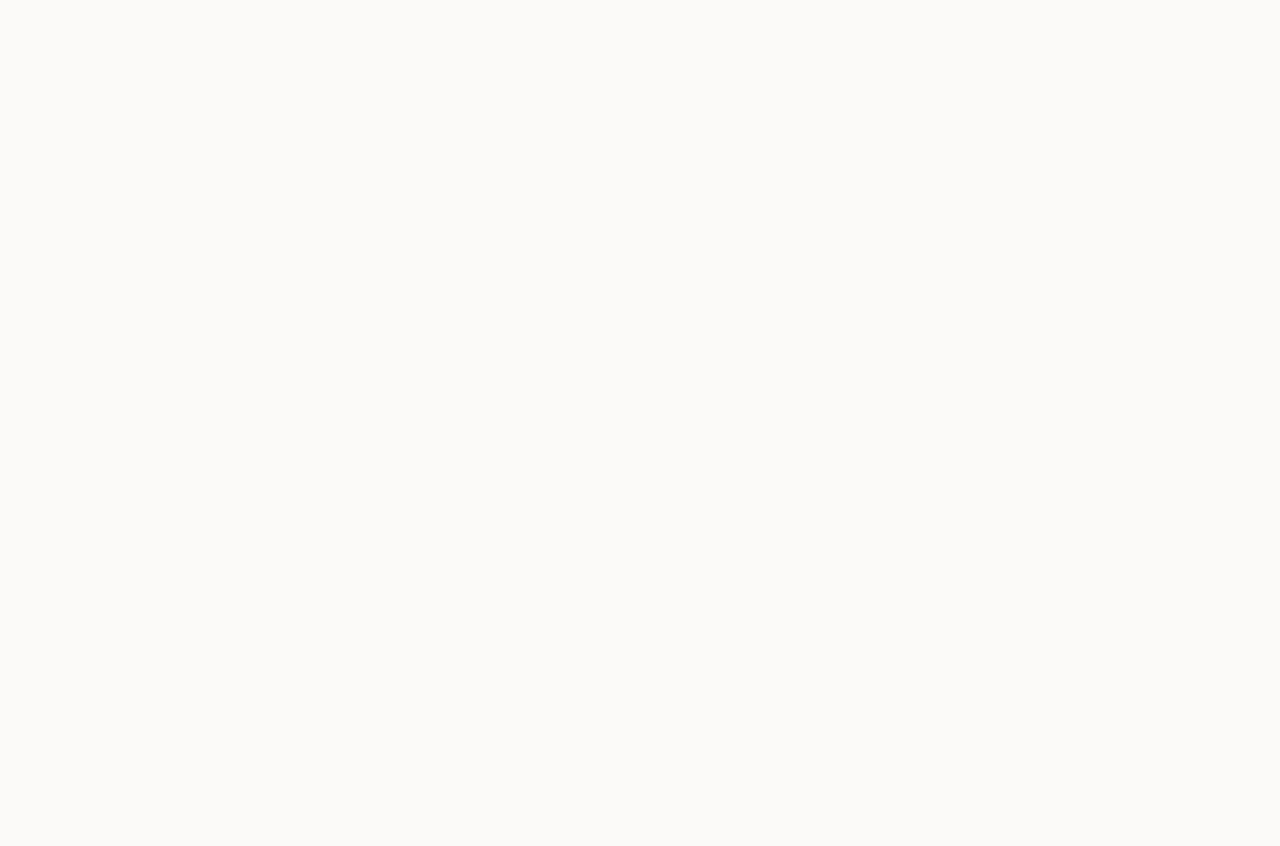
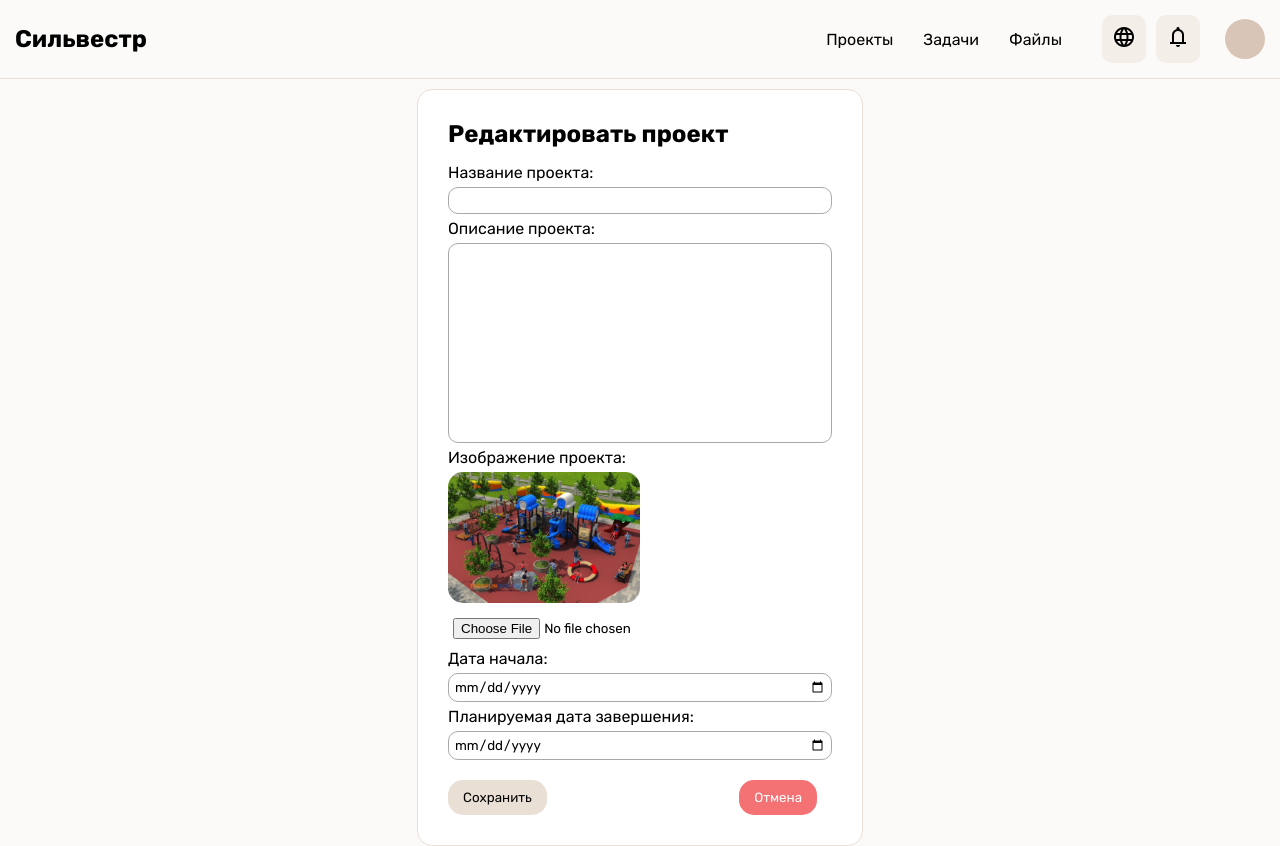
Before and after one commit to ThomasRayDev/dstu_project, a React (Create React App) app in the folder frontend/: page /edit/1 in a window 1280 px wide. Before the commit this address had no page. Before the commit the page ends 800 px from the top, so only its background shows below. Built offline with nearby package versions, Linux system fonts and the light colour scheme.

Commit message:
feat: edit page

```diff
--- a/frontend/src/App.jsx
+++ b/frontend/src/App.jsx
@@ -33,7 +33,7 @@ function App() {
               </ProtectedRoute>
             }
           />
-          <Route path="/dev" element={<EditProject />} />
+          <Route path="/edit/:project_id" element={<EditProject />} />
         </Routes>
       </BrowserRouter>
     </Provider>
--- a/frontend/src/pages/EditProject.jsx
+++ b/frontend/src/pages/EditProject.jsx
@@ -1,11 +1,80 @@
 import React from 'react';
+import axios from '../utils/axios';
+
+import { useParams, useNavigate } from 'react-router-dom';
 
 import Header from '../components/Header';
 
 const EditProject = () => {
+  const params = useParams();
+  const navigate = useNavigate();
+
+  const isNew = params.project_id == 'new' ? true : false;
+
+  const [name, setName] = React.useState('');
+  const [description, setDescription] = React.useState('');
+  const [startDate, setStartDate] = React.useState('');
+  const [deadline, setDeadline] = React.useState('');
+
+  const handleClickSave = async (e) => {
+    e.preventDefault();
+    try {
+      const res = await axios.post('/projects/', {
+        name,
+        description,
+        deadline,
+      });
+      // navigate(`/project/${res.data.id}`);
+      navigate('/');
+    } catch (error) {
+      console.log(error);
+    }
+  };
+
   return (
     <>
       <Header />
+      <div className="container">
+        <div className="wrapper axax">
+          {isNew ? <h2>Создать проект</h2> : <h2>Редактировать проект</h2>}
+          <form className="edit-form">
+            <label htmlFor="project_title">Название проекта: </label>
+            <input
+              type="text"
+              id="project_title"
+              value={name}
+              onChange={(e) => setName(e.target.value)}
+            />
+            <label htmlFor="project_description">Описание проекта:</label>
+            <textarea
+              id="project_description"
+              spellCheck="false"
+              value={description}
+              onChange={(e) => setDescription(e.target.value)}></textarea>
+            <label htmlFor="project_image">Изображение проекта:</label>
+            <img src="/img/example.jpg" alt="Превью" />
+            <input type="file" id="project_image" style={{ border: 'none' }} />
+            <label htmlFor="project_start">Дата начала:</label>
+            <input
+              type="date"
+              id="project_start"
+              value={startDate}
+              onChange={(e) => setStartDate(e.target.value)}
+            />
+            <label htmlFor="project_deadline">Планируемая дата завершения:</label>
+            <input
+              type="date"
+              id="project_deadline"
+              value={deadline}
+              onChange={(e) => setDeadline(e.target.value)}
+            />
+            <div className="edit-buttons">
+              <button onClick={handleClickSave}>Сохранить</button>
+              <button className="delete">Отмена</button>
+            </div>
+          </form>
+        </div>
+      </div>
     </>
   );
 };
--- a/frontend/src/pages/Home.jsx
+++ b/frontend/src/pages/Home.jsx
@@ -52,7 +52,7 @@ const Home = () => {
           <div className="title">
             <h1>Все проекты</h1>
             {user.role === 'admin' ? (
-              <div className="button">
+              <div className="button" onClick={() => navigate('/edit/new')}>
                 <span className="material-symbols-outlined">add</span>
               </div>
             ) : (
--- a/frontend/src/pages/Project.jsx
+++ b/frontend/src/pages/Project.jsx
@@ -27,14 +27,14 @@ const Project = () => {
             <h2>{projectData.name}</h2>
             <div className="description">{projectData.description}</div>
             <div className="project-actions">
-              <div className="project-action">
+              <button>
                 <span className="material-symbols-outlined">edit</span>
                 Редактировать
-              </div>
-              <div className="project-action delete">
+              </button>
+              <button className="delete">
                 <span className="material-symbols-outlined">delete</span>
                 Удалить
-              </div>
+              </button>
             </div>
           </div>
         </div>
--- a/frontend/src/scss/app.scss
+++ b/frontend/src/scss/app.scss
@@ -15,10 +15,30 @@ body {
 input {
   padding: 5px;
   margin-top: 5px;
+  border-radius: 10px;
+  border: 1px solid #aaaaaa;
+}
+
+textarea {
+  padding: 5px;
+  border-radius: 10px;
+  border: 1px solid #aaaaaa;
 }
 
 button {
   padding: 5px;
+
+  border: none;
+  background-color: #e9dfd5;
+  border-radius: 15px;
+  padding: 10px 15px;
+  display: flex;
+  align-items: center;
+  margin-right: 15px;
+
+  span {
+    margin-right: 5px;
+  }
 }
 
 li {
--- a/frontend/src/scss/pages/_edit.scss
+++ b/frontend/src/scss/pages/_edit.scss
@@ -0,0 +1,37 @@
+.edit-form {
+  width: 30vw;
+  margin-top: 15px;
+  display: flex;
+  flex-direction: column;
+
+  img {
+    border-radius: 15px;
+    margin: 5px 0;
+    width: 50%;
+    height: 50%;
+  }
+
+  textarea {
+    resize: none;
+    height: 200px;
+  }
+
+  textarea,
+  input {
+    margin: 5px 0;
+  }
+
+  .edit-buttons {
+    margin-top: 15px;
+    display: flex;
+    justify-content: space-between;
+  }
+}
+
+.axax {
+  background-color: white;
+  border: 1px solid #e9dfd5;
+  padding: 30px;
+  margin-top: 10px;
+  border-radius: 15px;
+}
--- a/frontend/src/scss/pages/_home.scss
+++ b/frontend/src/scss/pages/_home.scss
@@ -11,6 +11,7 @@
     background-color: #f3eee8;
     padding: 5px;
     border-radius: 10px;
+    cursor: pointer;
   }
 }
 
--- a/frontend/src/scss/pages/_login.scss
+++ b/frontend/src/scss/pages/_login.scss
@@ -13,6 +13,7 @@
   &__row {
     display: flex;
     flex-direction: column;
+    width: 100%;
     margin-bottom: 15px;
   }
 
@@ -25,6 +26,11 @@
     display: flex;
     flex-direction: column;
     justify-content: center;
+    align-items: center;
     width: 50%;
+
+    button {
+      width: max-content;
+    }
   }
 }
--- a/frontend/src/scss/pages/_project.scss
+++ b/frontend/src/scss/pages/_project.scss
@@ -4,18 +4,18 @@
     display: flex;
   }
 
-  &-action {
-    background-color: #e9dfd5;
-    border-radius: 15px;
-    padding: 10px 15px;
-    display: flex;
-    align-items: center;
-    margin-right: 15px;
+  // &-action {
+  //   background-color: #e9dfd5;
+  //   border-radius: 15px;
+  //   padding: 10px 15px;
+  //   display: flex;
+  //   align-items: center;
+  //   margin-right: 15px;
 
-    span {
-      margin-right: 5px;
-    }
-  }
+  //   span {
+  //     margin-right: 5px;
+  //   }
+  // }
 }
 
 .project-container {
```
